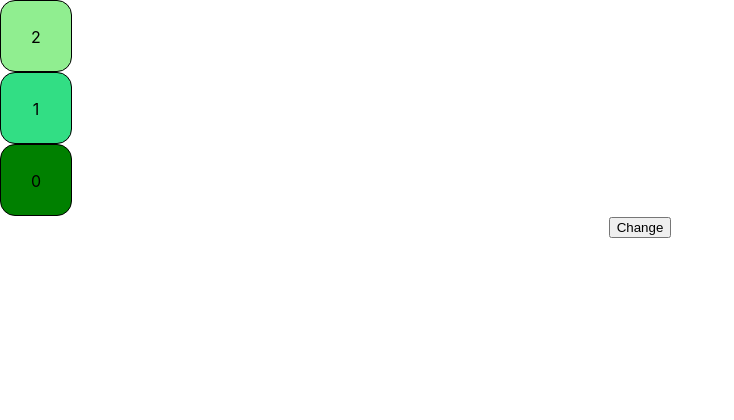
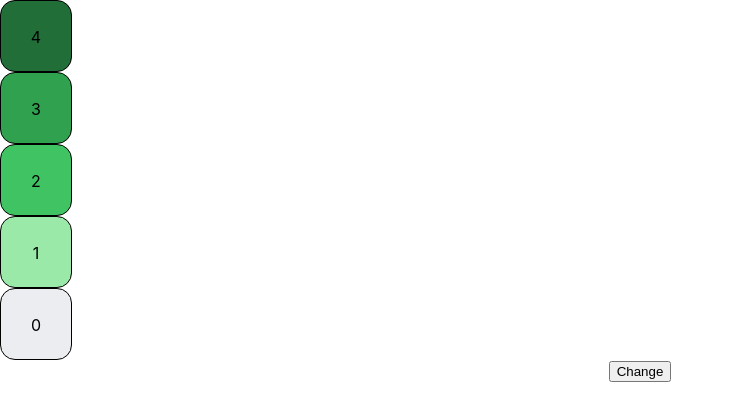
Before and after one commit to philippark/Habitify, a React (Create React App) app: page / in a window 1280 px wide. Shown: the top 420 px of the page, without its empty margins (0-734 px from the left). Built offline with nearby package versions, Linux system fonts and the light colour scheme.

Commit message:
heatmap accurate colors

```diff
--- a/src/App.js
+++ b/src/App.js
@@ -5,12 +5,14 @@ import BoxList from './BoxList.js'
 import {useState, useEffect} from 'react'
 
 function App() {
-  const colors = ["#008000", "#32de84", "#90EE90", "#98FB98"];
+  const colors = ["#ebedf0","#9be9a8", "#40c463", "#30a14e", "#216e39"];
 
   const [boxes, setBoxes] = useState([
-    {id:1, value:2},
-    {id:2, value:1},
-    {id:3, value:0}
+    {id:1, value:4},
+    {id:2, value:3},
+    {id:3, value:2},
+    {id:4, value:1},
+    {id:5, value:0}
   ]);
 
   /*
```
